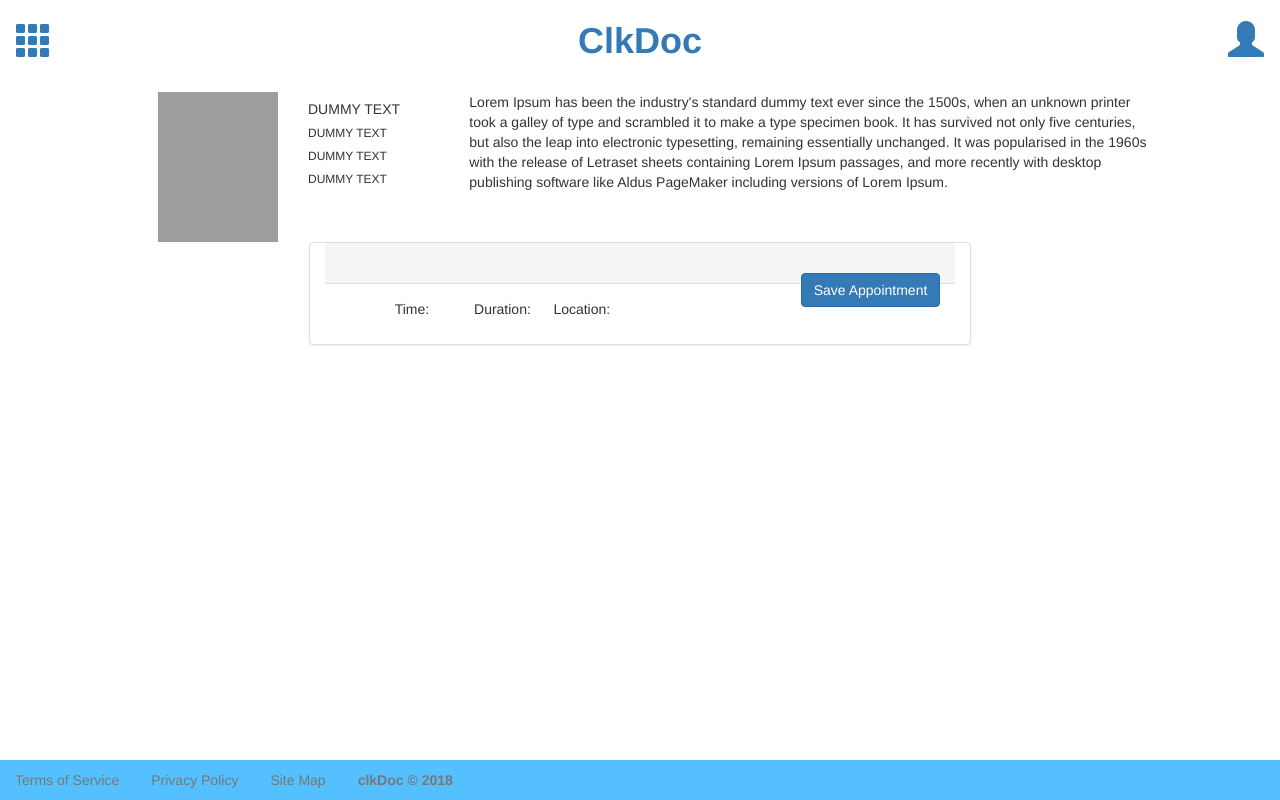
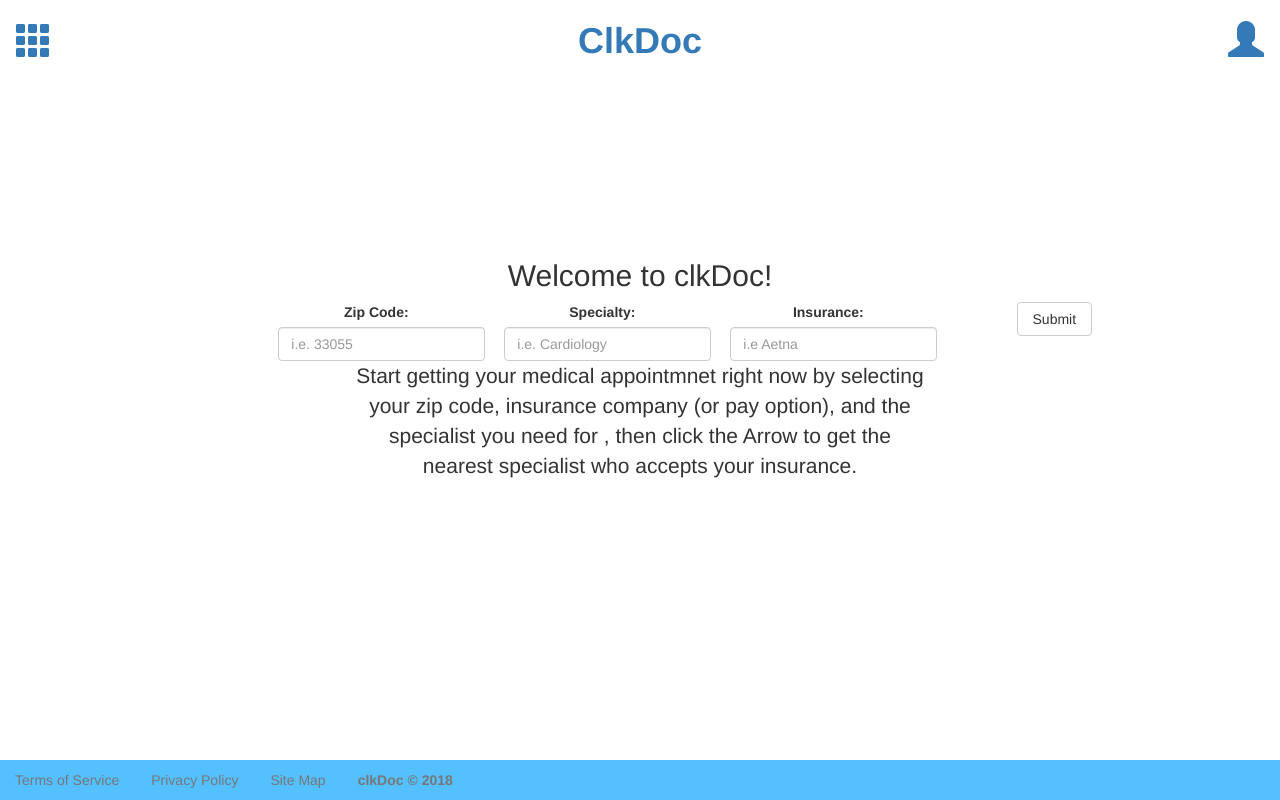
Before and after one commit to 3CLICK/clkdoc, a React (Create React App) app in the folder client/: page / in a window 1280 px wide. Built offline with nearby package versions, Linux system fonts and the light colour scheme; grey boxes are pictures that could not be loaded.

Commit message:
Errors with state in Main Search

```diff
--- a/client/src/App.js
+++ b/client/src/App.js
@@ -4,6 +4,6 @@ import DocResults from "./pages/DocResults/DocResults.js";
 import DocAvailability from "./pages/DocAvailability/DocAvailability.js";
 
 
-const App = () => ( <DocAvailability /> );
+const App = () => ( <MainPage /> );
 
 export default App;
--- a/client/src/components/MainSearch/MainSearch.js
+++ b/client/src/components/MainSearch/MainSearch.js
@@ -5,41 +5,92 @@ import "./MainSearch.css";
 
 class MainSearch extends Component {
 
+  state = {
+    zipCode: "",
+    specialty: "",
+    insurance: "",
+  };
+
+    componentDidMount() {
+    console.log('I was triggered during componentDidMount');
+    console.log(`${this.state}`)
+  }
+  handleInputChange = event => {
+    // Getting the value and name of the input which triggered the change
+    const { name, value } = event.target;
+
+    //Updating the input's state
+    this.setState({
+      [name]: value
+    });
+  };
+
+  handleFormSubmit = event => {
+    //Preventing the defautl behavior of the form submit (which is to refresh the page)
+    event.preventDefault();
+    this.setState({
+      zipCode: "",
+      specialty: "",
+      insurance: "",
+    });
+    console.log(`${this.state}`)
+    //I NEED A FUNCTION TO LOAD THE NEXT PAGE, USING THE SAME INFORMATION WE JUST PASSED INTO THE STATE
+    alert(`The information you entered is as follows: ${this.state.zipCode} ${this.state.specialty} ${this.state.insurance}`);
+  };
+
   render() {
     return (
 
-<div class="container">
+      <div className="container">
 
-  <div class="jumbotron">
-    <div class="row">
-      <h2 class="text-center"> Welcome to clkDoc! </h2>
+        <div className="jumbotron">
+          <div className="row">
+            <h2 className="text-center"> Welcome to clkDoc! </h2>
           </div>
 
-    <div class="row">
-        <form class="form-inline text-center" action="/action_page.php">
+          <div className="row">
+              <form className="form form-inline text-center" action="/action_page.php">
 
-          <div class="form-group col-xs-3 col-xs-offset-1">
-            <label for="zip">Zip Code:</label>
-            <input type="zip" class="form-control" id="zip"></input>
+                <div className="form-group col-xs-3 col-xs-offset-1">
+                  <label>Zip Code:</label>
+                  <input
+                    Value={this.state.zipCode}
+                    name="zipCode"
+                    onChange={this.state.handleInputChange}
+                    placeholder="i.e. 33055"
+                    className="form-control">
+                  </input>
                 </div>
 
-          <div class="form-group col-xs-3">
-            <label for="specialty">Specialty:</label>
-            <input type="specialty" class="form-control" id="specialty"></input>
+                <div className="form-group col-xs-3">
+                  <label>Specialty:</label>
+                  <input
+                   Value={this.state.specialty}
+                   name="specialty"
+                   onChange={this.state.handleInputChange}
+                   placeholder="i.e. Cardiology"
+                   className="form-control">
+                   </input>
                 </div>
 
-          <div class="form-group col-xs-3">
-            <label for="insurance">Insurance:</label>
-            <input type="insurance" class="form-control" id="insurance"></input>
+                <div className="form-group col-xs-3">
+                  <label>Insurance:</label>
+                  <input
+                    Value={this.state.insurance}
+                    name="insurance"
+                    onChange={this.state.handleInputChange}
+                    placeholder="i.e Aetna"
+                    className="form-control">
+                    </input>
                 </div>
 
-          <button type="submit" class="btn btn-default col-xs-1 col-xs-offset-1 form-group">Submit</button>
+                <button type="submit" onClick={this.handleFormSubmit} className="btn btn-default col-xs-1 col-xs-offset-1 form-group">Submit</button>
               </form>
 
           </div>
 
-    <div class="row">
-      <p class="text-center col-xs-offset-2 col-xs-8">
+          <div className="row">
+            <p className="text-center col-xs-offset-2 col-xs-8">
               Start getting your medical appointmnet right now by selecting your zip code, insurance company (or pay option), and the specialist you need for , then click the Arrow to get the nearest specialist who accepts your insurance.
             </p>
           </div>
--- a/client/src/components/Nav/Nav.js
+++ b/client/src/components/Nav/Nav.js
@@ -2,12 +2,12 @@ import React from "react";
 import "./Nav.css";
 
 const Nav = props => (
-<nav class="navbar">
-	<div class="container-fluid">
-	<h1 class="text-center">
+<nav className="navbar">
+	<div className="container-fluid">
+	<h1 className="text-center">
 	    {props.sidebar}
 
-	      <a><strong class="text-center">{props.title}</strong></a>
+	      <a><strong className="text-center">{props.title}</strong></a>
 
 	    {props.prompt}
 	</h1>
--- a/client/src/components/Sidebar/Sidebar.js
+++ b/client/src/components/Sidebar/Sidebar.js
@@ -18,8 +18,8 @@ class Sidebar extends Component {
         <a className="align-left">
           <span className="glyphicon glyphicon-th pull-left" aria-hidden="true" onClick={this.openNav}  />
         </a>
-        <div id="mySidenav" class="sidenav">
-          <a href="javascript:void(0)" class="closebtn" onClick={this.closeNav}>&times;</a>
+        <div id="mySidenav" className="sidenav">
+          <a href="javascript:void(0)" className="closebtn" onClick={this.closeNav}>&times;</a>
           <a href="#">About</a>
           <a href="#">Services</a>
           <a href="#">Clients</a>
```
Lines whose indentation alone changed are shown as unchanged.
